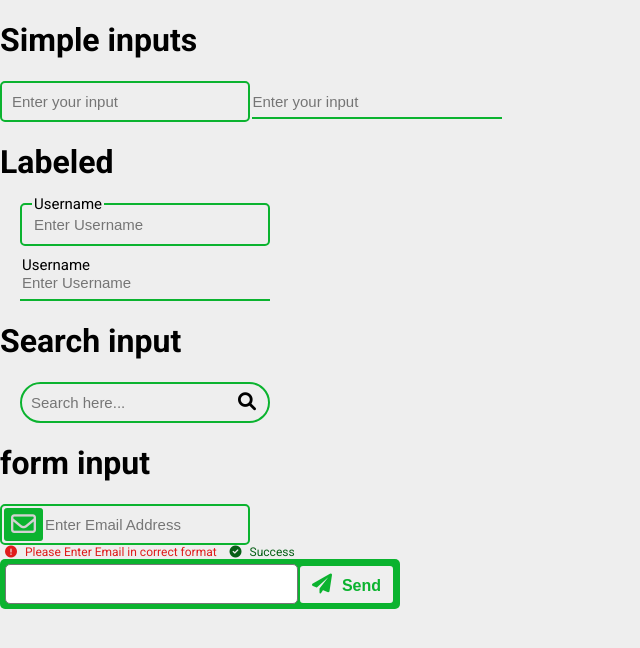
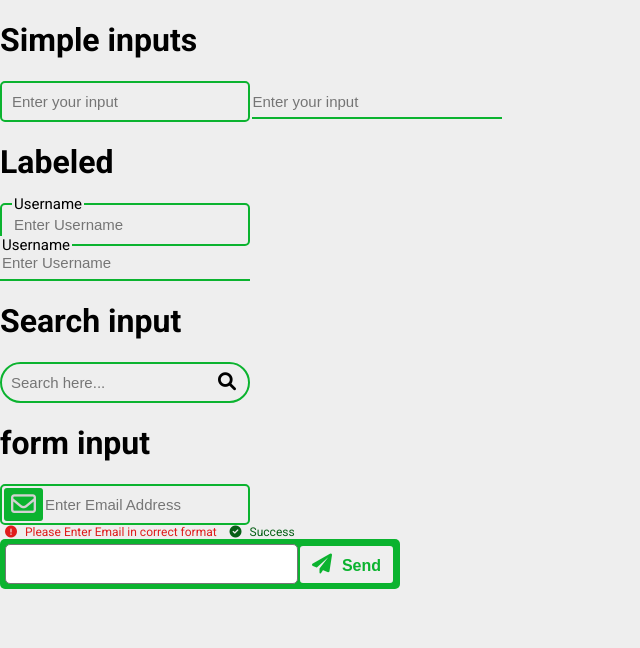
Before and after one commit to deekshithmd/FreshUI, a plain HTML site: page components/input/input.html in a window 1280 px wide. Shown: the whole page, without its empty margins (0-640 px from the left). Drawn offline with Linux system fonts and the light colour scheme; a web font is replaced by a local one.

Commit message:
refactor: update

```diff
--- a/components/input/input.css
+++ b/components/input/input.css
@@ -9,7 +9,6 @@ input{
     position: relative;
     font-size: 1.5rem;
     padding: 7px;
-    margin: 2rem;
     display: flex;
     justify-content: space-between;
 }
@@ -39,7 +38,7 @@ input{
 .search-field{
     width: 25rem;
     padding: 7px;
-    margin: 2rem;
+    margin: 0;
     border-radius: 30px;
     display: flex;
     justify-content: space-between;
```
